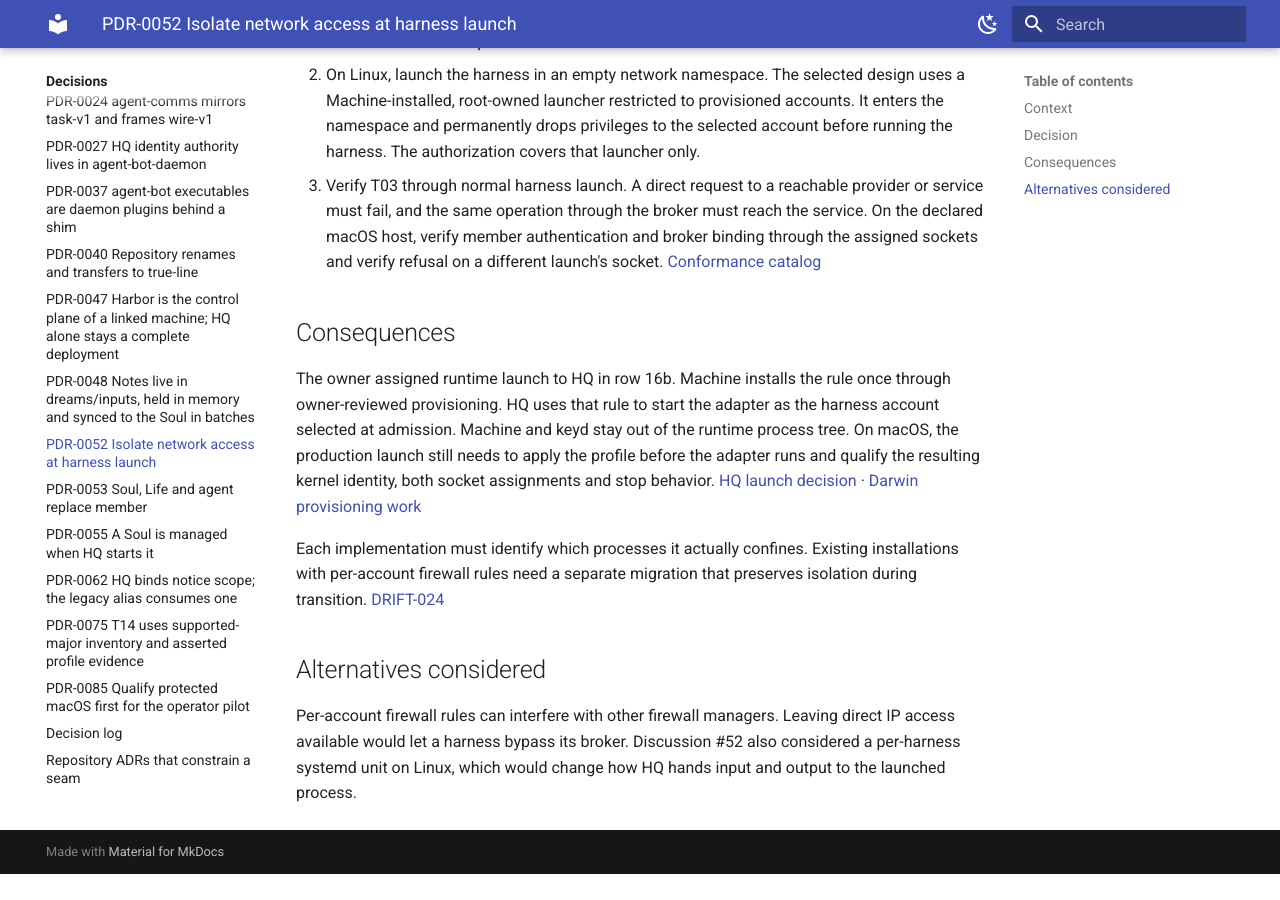
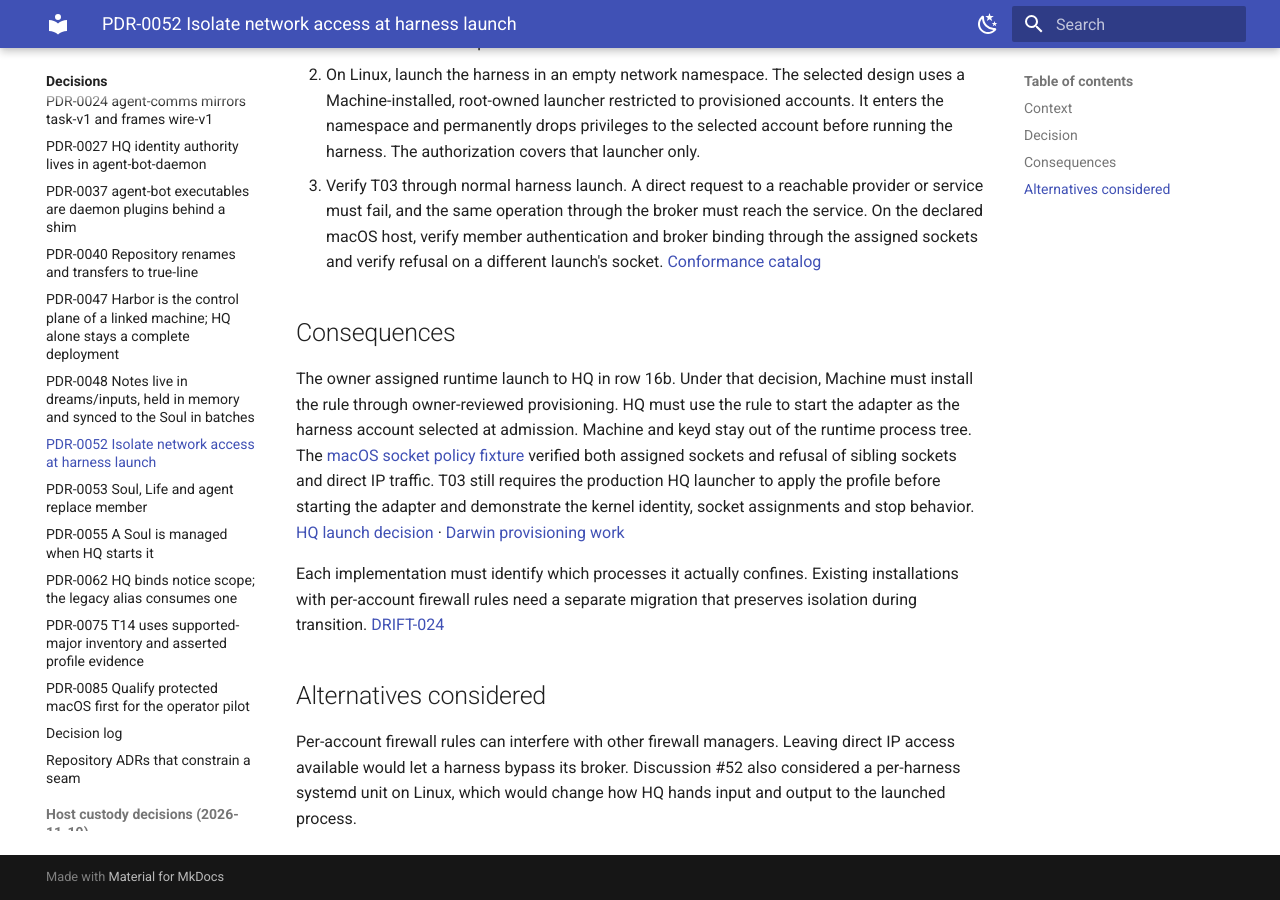
Before and after one commit to true-line/agent-bot-platform, an MkDocs documentation site: the page built from docs/04-decisions/PDR-0052-process-isolation-for-harness-egress.md, in a window 1280 px wide and 900 px high, scrolled down 864 px. Built offline with MkDocs 1.6.1 and Material for MkDocs 9.7.7, drawn with Linux system fonts in a browser that asks for light colours; before the commit the page ends 1738 px from its top, so only the background shows below that.

Commit message:
Identify the tested socket policy and the remaining production launch gate
Agent-Bot-Write: ghw_315c2419a88006f0
Agent-Bot-Session: fa2486d94751

```diff
--- a/docs/04-decisions/PDR-0052-process-isolation-for-harness-egress.md
+++ b/docs/04-decisions/PDR-0052-process-isolation-for-harness-egress.md
@@ -29,7 +29,7 @@ The [HQ migration plan, row 16c](https://github.com/true-line/agent-bot-hq/blob/
 
 ## Consequences
 
-The owner assigned runtime launch to HQ in row 16b. Machine installs the rule once through owner-reviewed provisioning. HQ uses that rule to start the adapter as the harness account selected at admission. Machine and keyd stay out of the runtime process tree. On macOS, the production launch still needs to apply the profile before the adapter runs and qualify the resulting kernel identity, both socket assignments and stop behavior. [HQ launch decision](https://github.com/true-line/agent-bot-hq/blob/adf3de1ef1f819712d54bfd53aff382c408684da/docs/daemon-plugin-split.md#stage-2a-member-isolation-wp2) · [Darwin provisioning work](https://github.com/true-line/agent-bot-machine/issues/585)
+The owner assigned runtime launch to HQ in row 16b. Under that decision, Machine must install the rule through owner-reviewed provisioning. HQ must use the rule to start the adapter as the harness account selected at admission. Machine and keyd stay out of the runtime process tree. The [macOS socket policy fixture](https://github.com/true-line/agent-bot-machine/pull/583) verified both assigned sockets and refusal of sibling sockets and direct IP traffic. T03 still requires the production HQ launcher to apply the profile before starting the adapter and demonstrate the kernel identity, socket assignments and stop behavior. [HQ launch decision](https://github.com/true-line/agent-bot-hq/blob/adf3de1ef1f819712d54bfd53aff382c408684da/docs/daemon-plugin-split.md#stage-2a-member-isolation-wp2) · [Darwin provisioning work](https://github.com/true-line/agent-bot-machine/issues/585)
 
 Each implementation must identify which processes it actually confines. Existing installations with per-account firewall rules need a separate migration that preserves isolation during transition. [DRIFT-024](../00-governance/drift-register.md#drift-024-harness-egress-isolation)
 
```
